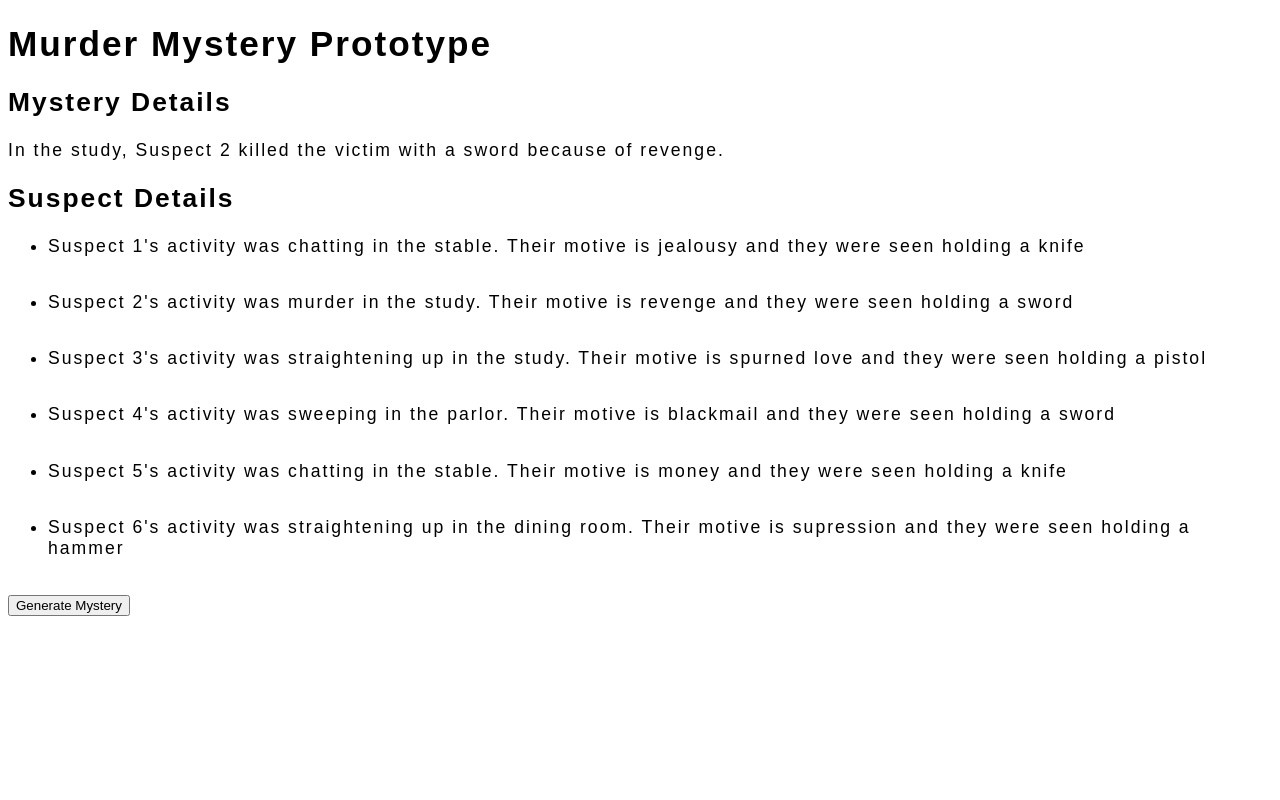
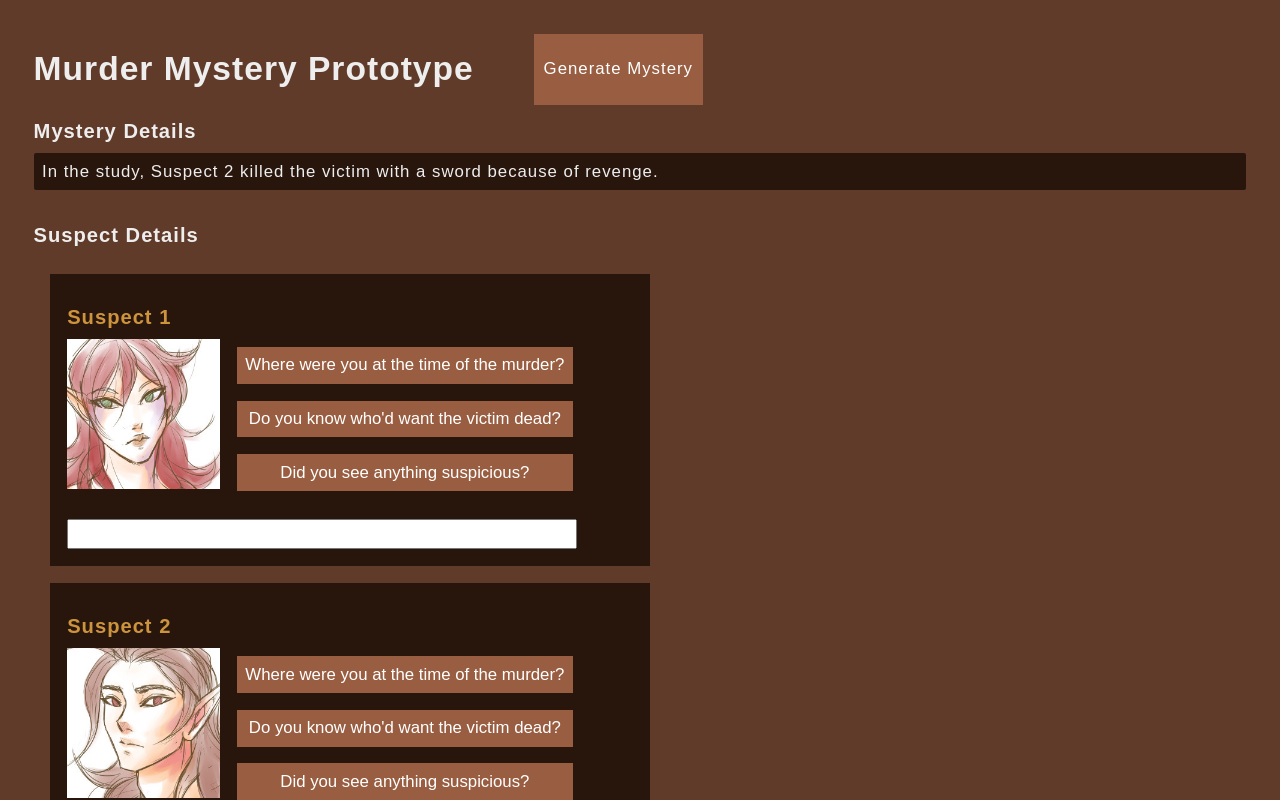
Before and after one commit to gracefuljs/murder-mystery, a plain HTML site: page Prototype/index.html in a window 1280 px wide. Both pictures are taken after a click on the button "Generate Mystery". Shown: the top 800 px of the page. Drawn offline with Linux system fonts and the light colour scheme.

Commit message:
Initial implementation of witness statements.
Also, began implementing suspect traits. No pixi.js yet.

```diff
--- /dev/null
+++ b/Prototype/css/global.css
@@ -0,0 +1,128 @@
+*{
+	box-sizing: border-box;
+	margin: 0;
+	padding: 0;
+}
+
+body{
+	background-color: #613B29;
+	color: #EEE;
+	font:1.05em sans-serif;
+	letter-spacing: 1px;
+}
+
+h1{
+	margin: 0.5em 0;
+}
+
+h2{
+	font-size:1.2em;
+	margin-top: 0.75em;
+	margin-bottom: 0.5em;
+}
+
+header{
+	display:flex;
+}
+
+header h1{
+	width:500px;
+}
+
+#suspect-details{
+	min-height:55vh;
+	background-color: transparent;
+	display: flex;
+	width:100%;
+	flex-wrap: wrap;
+}
+
+#suspect-details li{
+	margin-bottom:1.5em;
+}
+
+.container-full{
+	width: 100vw;
+	height: 100vh;
+	padding: 2em;
+}
+
+.container-med{
+	background-color: #28160D;
+	border-radius: 2px;
+	padding: 0.5em;
+	margin-bottom: 2.0em;
+}
+
+#suspect-details ul{
+	margin:0;
+	padding:1em;
+	list-style-type: none;
+
+}
+
+.button{
+	background-color: #995E41;
+	color: #fff;
+	padding: 5px 10px;
+	border: none;
+	font-size: 1.0em;
+	letter-spacing: 1px;
+}
+
+.button:hover{
+	background-color: #DE9977;
+	color:#28160D;
+}
+
+.button:active{
+	background-color: #fff;
+}
+
+.elf-profile{
+	display:flex;
+	flex-direction: column;
+	width:600px;
+	background-color: #28160D;
+	padding:1.0em;
+	margin:0.5em;
+}
+
+.elf-profile img{
+	height:150px;
+	margin-right: 0.5em;
+}
+
+.elf-profile{
+	color:#CD943D;
+}
+
+.elf-profile-container{
+	display: flex;
+	flex-direction: row;
+}
+
+.button-div{
+	display: flex;
+	flex-direction: column;
+}
+
+.button-div input[type="button"]{
+	background-color: #995E41;
+	margin:0.5em;
+	padding:0.5em;
+	border:none;
+	font-size: 1.0em;
+	color:#fff;
+}
+
+.button-div input[type="button"]:hover{
+	background-color: #DE9977;
+	color:#28160D;
+}
+
+.statement-area{
+	width:90%;
+	font-size: 0.9em;
+	padding:0.3em;
+}
--- a/Prototype/index.html
+++ b/Prototype/index.html
@@ -1,32 +1,31 @@
 <!DOCTYPE html>
 <html>
+
 <head>
 	<title>Murder Mystery Prototype</title>
-	<style type="text/css">
-		body{
-			font:1.1em sans-serif;
-			letter-spacing: 2px;
-			letter-spacing: 105%;
-		}
+	<link rel="stylesheet" type="text/css" href="css/global.css">
+</head>
 
-		#suspect-details li{
-			margin-bottom:2em;
-		}
-	</style>
-</head>
 <body>
+	<div class="container-full">
+		<header>
 			<h1>Murder Mystery Prototype</h1>
+			<input type="button" name="display-details" id="display-details" class="button" value="Generate Mystery" onclick="generateMystery()">
+		</header>
+
 		<h2>Mystery Details</h2>
-	<div id="mystery-details">
+		<div class="container-med" id="mystery-details">
 			A summary of the crime appears here...
 		</div>
+
 		<h2>Suspect Details</h2>
-	<div id="suspect-details">
+		<div class="container-med" id="suspect-details">
 			A summary of the suspect data appears here...
 		</div>
-
-	<input type="button" name="display-details" id="display-details" value="Generate Mystery" onclick="generateMystery()">
+	</div>
 
 </body>
-<script src="prototype.js"></script>
+
+<script src="js/main.js"></script>
+
 </html>
--- /dev/null
+++ b/Prototype/js/main.js
@@ -0,0 +1,387 @@
+//Game Constants
+const TOTAL_SUSPECTS = 6;
+
+//Components of the Game
+const activeMystery = null;
+
+//Temporary static data for testing purposes
+const allLocations = [ "kitchen", "parlor", "study", "ballroom", "dining room", "stable"];
+const allMotives   = [ "jealousy", "revenge", "money", "spurned love", "blackmail", "supression" ];
+const allWeapons   = [ "knife", "pistol", "statuette", "sword", "hammer" ];
+
+//Activities are different. They have special properties that determine whether or not they will be used
+const allActivities = [
+    {name: "sweeping", reqParticipants: 1, room: ["any"]},
+    {name: "washing dishes", reqParticipants: 1, room: ["kitchen"]},
+    {name: "straightening up", reqParticipants: 1, room: ["parlor", "study", "ballroom", "dining room"]},
+    {name: "chatting", reqParticipants: 2, room: ["any"]},
+    {name: "having a snack", reqParticipants: 1, room: ["dining room"]},
+    {name: "tending to the horses", reqParticipants:1, room:["stable"]},
+    {name: "idle", reqParticipants:1, room:["any"]},
+];
+
+
+//Object Classes
+class Mystery{
+	constructor(victim, culprit, motive, weapon){
+		this.victim  = null;
+		this.culprit = null;
+		this.motive  = motive;
+		this.weapon  = weapon;
+		this.suspects = [];
+	};
+};
+
+class Character{
+	constructor(name, gender){
+		this.name = name;
+		this.gender = gender;
+
+		this.mysteryData = {};
+	};
+};
+
+class Suspect extends Character{
+	constructor(name, gender){
+		super(name, gender);
+		this.isMurderer = false;
+		this.statements = {
+			alibi:[],
+			motive:[],
+			weapon:[]
+		};
+	}
+
+	getStatement(type){
+		return this.statements[type][0]
+	}
+}
+
+class Location{
+	constructor(name){
+		this.name = name;
+		this.occupants = [];
+	};
+};
+
+const generateRandomGender = () => {
+	let rand = Math.floor(Math.random() * 2);
+	return (rand === 0) ? "Male" : "Female"
+}
+
+//Helper Functions. Will use a proper library later.
+const randomItem = (arr) => arr[ Math.floor( Math.random() * arr.length ) ];
+
+
+
+//Some initializations
+const generateLocationObjects = () => allLocations.map( (locationName) => new Location(locationName) );
+
+
+//Contruct Suspect Data
+const generateBlankSuspectData = () => ({location: null, activity: null, motive: null, weapon:null});
+
+//Generate the Data and return it
+const generateLocationData = (suspect, locationList) => {
+	let location = randomItem(locationList);
+
+	if(location.occupants.length > 1){
+
+		return generateLocationData(suspect, locationList);
+	}
+
+	else {
+		return location
+	}
+}
+
+//Apply the Returned Data
+const applyLocationData = (suspect, locationList) => {
+	let location = generateLocationData(suspect, locationList);
+
+	suspect.mysteryData.location = location;
+	location.occupants.push(suspect);
+	return suspect
+};
+
+//Activity Data has 2 Parts, each must be handled seperately. The activity itself, and the partner.
+
+//Filters
+let potentialParticipants = (location) => location.occupants.filter( (occupant) => occupant.mysteryData.activity === null );
+let validRoomActivities   = (activity) => activity.room.includes(location.name) || activity.room.includes("any");
+let validParticipantActivities = (activity, location) => activity.reqParticipants <= potentialParticipants(location).length;
+
+const generateActivity = (suspect)  => {
+	let location = suspect.mysteryData.location;
+	let validActivities = allActivities.filter( validRoomActivities ).filter( (activity) => validParticipantActivities(activity, location) );
+
+	return randomItem(validActivities)
+}
+
+
+const applyActivityData = (suspect) => {
+
+	let location = suspect.mysteryData.location;
+	let partner  = location.occupants.find(occupant => occupant.mysteryData.activity &&
+													   occupant.mysteryData.activity.reqParticipants === 2)
+													   || null;
+
+	if(partner){
+		suspect.mysteryData.activity = partner.mysteryData.activity;
+		suspect.mysteryData.partner  = partner;
+		partner.mysteryData.partner  = suspect;
+	}
+
+	else{
+		suspect.mysteryData.activity = generateActivity(suspect);
+		suspect.mysteryData.partner  = null;
+	}
+
+	return suspect
+};
+
+const applyMotiveData = (suspect, motiveList) => {
+	let motiveIndex = Math.floor(Math.random() * motiveList.length);
+
+	suspect.mysteryData.motive = motiveList[motiveIndex];
+	motiveList.splice(motiveIndex, 1);
+
+	return suspect
+};
+
+const applyWeaponData = (suspect) => {
+	suspect.mysteryData.weapon = randomItem(allWeapons);
+
+	return suspect
+};
+
+const applyCulpritData = (culprit, motive, location, weapon) => {
+	let activity = {name: "murder", reqParticipants: 1, room: ["any"]};
+	culprit.mysteryData = Object.assign({}, {activity, motive, location, weapon})
+
+	return culprit
+};
+
+const createSuspectList = (crimeData, locationList) => {
+	let suspectList = [];
+	let {culpritIndex, motive:murderMotive, location:murderLocation, weapon} = crimeData;
+
+	for(let i = 0; i < TOTAL_SUSPECTS; i++){
+		let suspect = new Suspect( `Suspect ${i + 1}`, generateRandomGender() );
+		suspect.mysteryData = Object.assign(suspect.mysteryData, generateBlankSuspectData());
+		suspectList.push(suspect);
+	};
+
+	//Temporarily remove the culprit from the suspects list, as well as all of the data that can only be applied to it.
+	let culprit = suspectList.splice(culpritIndex, 1)[0];
+	culprit.isMurderer = true;
+	applyCulpritData(culprit, murderMotive, locationList.find( location => location.name === murderLocation), weapon)
+
+
+	let usableMotives   = [...allMotives].filter( (motive) => motive !== murderMotive );
+	let usableLocations = [...locationList].filter( (location) => location.name === location );
+
+	//Each section will have their own algorithm so they can be handled seperately.
+	suspectList = suspectList.map( (suspect) => applyLocationData(suspect, locationList) )
+							 .map( (suspect) => applyActivityData(suspect) )
+							 .map( (suspect) => applyMotiveData(suspect, usableMotives) )
+							 .map( (suspect) => applyWeaponData(suspect) );
+
+	suspectList.splice(culpritIndex, 0, culprit)
+
+	return suspectList
+};
+
+const generateCrimeData = () => {
+	let obj = {
+		victim: new Character("Victim", generateRandomGender()),
+		culpritIndex: Math.floor( Math.random() * TOTAL_SUSPECTS ),
+		motive: randomItem(allMotives),
+		location: randomItem(allLocations),
+		weapon: randomItem(allWeapons),
+	};
+
+	return obj
+};
+
+
+//Create a new mystery
+function generateMystery(){
+
+	//Game initializations that will be added to its own function at a later date
+	let locationObjects = generateLocationObjects(allLocations);
+
+	//Begin mystery generation...
+	let crimeData   = generateCrimeData();
+	let suspectList = createSuspectList(crimeData, locationObjects);
+	generateAllStatements(suspectList, locationObjects, crimeData);
+
+	let {culpritIndex, motive, location, weapon} = crimeData;
+	displayMysteryDetails(culpritIndex, motive, location, weapon, suspectList);
+
+
+};
+
+
+//Generate Statements
+class Statement{
+	constuctor(isTruth, saying){
+		this.saying = saying;
+		this.isTruth = isTruth;
+		this.needsValidation = false;
+	}
+}
+
+//This function will get more and more complex as the game gets more complex, but for now, all that the game needs to worry about is whether
+//or not the person is the killer.
+const isSuspectLying = (suspect) => suspect.isMurderer;
+
+const otherOccupants = (suspect, mysteryData) => {
+	let {location, partner} = mysteryData;
+	return location.occupants.filter(occupant => occupant !== partner && occupant !== suspect)
+}
+
+const generateAlibiStatement = (suspect, mysteryData, locationObjects) => {
+	let {location, activity, partner} = mysteryData;
+	let others = otherOccupants(suspect, mysteryData);
+	if( others.length <= 1 && suspect.isMurderer ){others = []};
+
+	let locationStatement = `I was in the ${location.name}`;
+	let activityStatement = (activity.name === "idle") ? "" : ` ${activity.name}`;
+	let partnerStatement  = (partner == null) ? '' : ` with ${partner.name}`;
+
+	let statement = locationStatement + activityStatement + partnerStatement + "."
+	if(location.occupants.length < 2){statement += " There's no one who can vouch for me."};
+	if(others.length > 0){statement += ` ${others[0].name} was also there with me.`}
+
+	return statement
+};
+
+const generateFalseAlibi = (suspect, locationObjects, crimeData) => {
+	let location = randomItem(locationObjects.filter( location => location.name != crimeData.location)); //a random location other than the murder location
+	let validActivities = allActivities.filter(validRoomActivities).filter( (activity) =>
+																				activity.reqParticipants <= location.occupants.length ||
+																				activity.reqParticipants == 1);
+
+	let activity = randomItem(validActivities);
+	let partner  = null;
+	if(activity.reqParticipants > 1){
+		partner = randomItem(location.occupants);
+	}
+
+	return generateAlibiStatement(suspect, {location, activity, partner}, locationObjects);
+}
+
+const generateMotiveStatment  = (selectedSuspect) => {
+	return `I heard that ${selectedSuspect.name}'s motive is ${selectedSuspect.mysteryData.motive}.`
+};
+
+const generateWeaponStatement = (selectedSuspect) => {
+	return `I saw ${selectedSuspect.name} holding a ${selectedSuspect.mysteryData.weapon}.`
+};
+
+function generateAllStatements(suspectList, locationObjects, crimeData){
+	let suggestedMotives = [...suspectList];
+	let weaponSightings  = [...suspectList];
+
+	suspectList.forEach( (suspect, index) => {
+		let validMotives = suggestedMotives.filter( (s) => s !== suspect );
+		let validWeapons = suggestedMotives.filter( (s) => s !== suspect );
+
+		let selectedMotive = validMotives.splice(Math.floor(Math.random() * validMotives.length) )[0];
+		let selectedWeapon = validWeapons.splice(Math.floor(Math.random() * validWeapons.length) )[0];
+
+		suspect.statements.alibi  = ( isSuspectLying(suspect) ) ? generateFalseAlibi(suspect, locationObjects, crimeData) : generateAlibiStatement(suspect, suspect.mysteryData);
+		suspect.statements.motive = generateMotiveStatment(selectedMotive);
+		suspect.statements.weapon = generateWeaponStatement(selectedWeapon);
+
+	});
+};
+
+
+//For Prototyping Purposes
+function displayMysteryDetails(culpritIndex, motive, location, weapon, suspectList){
+	let details = document.getElementById("mystery-details");
+	details.innerHTML = `In the ${location}, Suspect ${culpritIndex + 1} killed the victim with a ${weapon} because of ${motive}.`
+
+	displaySuspectDetails(suspectList);
+};
+
+function sayStatement(elementId, suspect, statementType){
+	let statement = suspect.statements[statementType];
+	document.getElementById(elementId).value = statement;
+};
+
+function generateSuspectProfile(suspect){
+	let statement = suspect.statements.alibi;
+	let {motive, weapon} = suspect.mysteryData;
+	let {name, gender, isMurderer} = suspect;
+	let id = name.replace(" ", "-")
+
+	let elfImage = `assets/images/${suspect.gender.toLowerCase()}_elf.jpg`;
+	let imgClass = (isMurderer) ? "class= 'murderer'" : "";
+
+	let profileElement = document.createElement("div");
+	profileElement.setAttribute("class", "elf-profile");
+
+	let title = document.createElement("h2");
+	let titleText = document.createTextNode(name);
+	title.appendChild(titleText);
+
+	let img = document.createElement("img");
+	img.setAttribute("src", elfImage);
+	img.setAttribute("class", imgClass);
+
+	let container = document.createElement("div");
+	container.setAttribute("class", "elf-profile-container");
+
+	let buttonDiv = document.createElement("div");
+	buttonDiv.setAttribute("class", "button-div");
+
+	let alibiButton = document.createElement("input");
+	alibiButton.setAttribute("type", "button");
+	alibiButton.setAttribute("id", "${id}-alibi-button");
+	alibiButton.setAttribute("value", "Where were you at the time of the murder?");
+	alibiButton.addEventListener("click", () => {sayStatement(id, suspect, "alibi")});
+
+	let motiveButton = document.createElement("input");
+	motiveButton.setAttribute("type", "button");
+	motiveButton.setAttribute("id", "${id}-motive-button");
+	motiveButton.setAttribute("value", "Do you know who'd want the victim dead?");
+	motiveButton.addEventListener("click", () => {sayStatement(id, suspect, "motive")});
+
+	let weaponButton = document.createElement("input");
+	weaponButton.setAttribute("type", "button");
+	weaponButton.setAttribute("id", "${id}-weapon-button");
+	weaponButton.setAttribute("value", "Did you see anything suspicious?");
+	weaponButton.addEventListener("click", () => {sayStatement(id, suspect, "weapon")});
+
+	let statementArea = document.createElement("input");
+	statementArea.setAttribute("type", "text");
+	statementArea.setAttribute("id", id);
+	statementArea.setAttribute("class", "statement-area")
+
+	profileElement.appendChild(title);
+	profileElement.appendChild(container);
+	container.appendChild(img);
+	container.appendChild(buttonDiv);
+	buttonDiv.appendChild(alibiButton);
+	buttonDiv.appendChild(motiveButton);
+	buttonDiv.appendChild(weaponButton);
+	profileElement.appendChild(document.createElement("br"))
+	profileElement.appendChild(statementArea)
+
+
+	return profileElement
+}
+
+function displaySuspectDetails(suspectList){
+	let suspectDetails = document.getElementById("suspect-details");
+	suspectDetails.innerHTML = "";
+
+	let profileList = "";
+	suspectList.forEach( (suspect) => {
+		let profile = generateSuspectProfile(suspect);
+		suspectDetails.appendChild(profile)
+	});
+};
```
Also changed, not shown: Prototype/README.md (added), Prototype/assets/images/female_elf.jpg (added), Prototype/assets/images/male_elf.jpg (added). Lines whose indentation alone changed are shown as unchanged.
